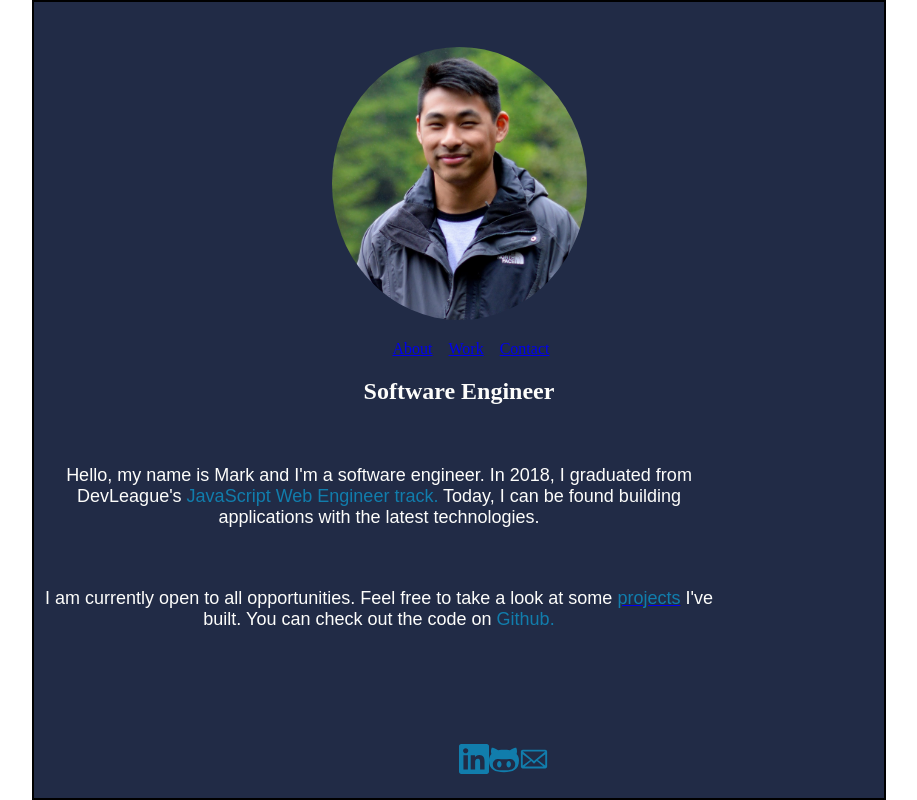
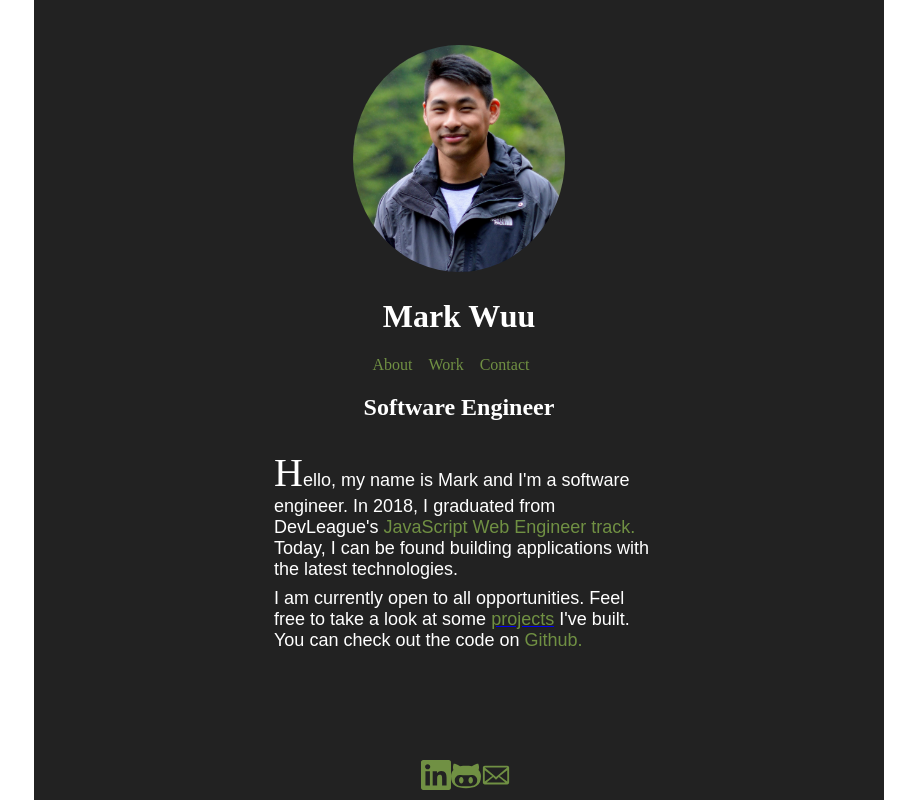
Before and after one commit to markwuu/home-page, a Gatsby app: page / in a window 1280 px wide. Shown: the whole page, without its empty margins (181-1098 px from the left). Built offline with nearby package versions, Linux system fonts and the light colour scheme.

Commit message:
Refactored styled components into UI folder

```diff
--- a/assets/icons.js
+++ b/assets/icons.js
@@ -2,13 +2,13 @@ import React from "react"
 import styled from "styled-components"
 
 const SVG = styled.svg`
-  fill: #117dac;
+  fill: #709043;
   transition: fill 0.35s;
   width: 30px;
   height: 30px;
 
   &:hover {
-    fill: #005073;
+    fill: white;
   }
 `
 
--- a/src/components/UI/Picture.js
+++ b/src/components/UI/Picture.js
@@ -2,7 +2,7 @@ import styled from "styled-components"
 
 export const Image = styled.img`
   z-index: 1;
-  max-width: 30%;
+  max-width: 25%;
   height: auto;
   border-radius: 50%;
 `
--- a/src/components/layout.js
+++ b/src/components/layout.js
@@ -2,17 +2,14 @@ import React from "react"
 import { Link } from "gatsby"
 import styled from "styled-components"
 import { LinkedinIcon, GithubIcon, EmailIcon } from "../../assets/icons"
-// import { NameHeader } from "./UI/Name"
 import { Image } from "../components/UI/Picture"
 import profile from "../../assets/profile.jpg"
 
-const Layout = styled.div`
+const Header = styled.div`
   max-width: 850px;
   font-family: "Domine", serif;
-  border: 2px solid black;
-  text-align: center;
-  background-color: #212b46;
-  color: #fdfdfb;
+  background-color: #222222;
+  color: white;
   padding-top: 3.5%;
 
   position: absolute;
@@ -20,40 +17,42 @@ const Layout = styled.div`
   bottom: 0;
   left: 0;
   right: 0;
-
   margin: auto;
-`
-
-const Header = styled.div`
   text-align: center;
 `
 
 const Footer = styled.div`
   position: fixed;
-  left: 50%;
+  left: 47%;
   bottom: 0;
-  height: 7%;
+  height: 5%;
 `
 
 const ListLink = props => (
   <li style={{ display: `inline-block`, marginRight: `1rem` }}>
-    <Link to={props.to}>{props.children}</Link>
+    <Link style={{ color: `#709043`, textDecoration: `none` }} to={props.to}>
+      {props.children}
+    </Link>
   </li>
 )
 
 export default ({ children }) => (
-  <Layout>
-    <Image src={profile} />
-    <ul style={{ textAlign: `center` }}>
+  <React.Fragment>
+    <Header>
+      <div style={{ textAlign: `center` }}>
+        <Image src={profile} />
+        <h1>Mark Wuu</h1>
+      </div>
       <ListLink to="/">About</ListLink>
       <ListLink to="/work/">Work</ListLink>
       <ListLink to="/contact/">Contact</ListLink>
-    </ul>
-    {children}
+      {children}
+    </Header>
+
     <Footer>
       <LinkedinIcon />
       <GithubIcon />
       <EmailIcon />
     </Footer>
-  </Layout>
+  </React.Fragment>
 )
--- a/src/pages/index.js
+++ b/src/pages/index.js
@@ -5,34 +5,35 @@ import styled from "styled-components"
 
 const Container = styled.div`
   font-size: 18px;
-  padding-inline-end: 10rem;
+  max-width: 390px;
+  margin: 0 auto;
 `
 
 const StyledLink = styled.a`
-  color: #117dac;
+  color: #709043;
   transition: 0.4s;
   text-decoration: none;
 
   &:hover {
-    color: #005073;
+    color: white;
   }
 `
 
 const StyledSpan = styled.span`
-  color: #117dac;
+  color: #709043;
   transition: 0.4s;
   text-decoration: none;
 
   &:hover {
-    color: #005073;
+    color: white;
   }
 `
 
 const Paragraph = styled.div`
-  padding-top: 10px;
-  margin-top: 50px;
-  margin-bottom: 30px;
+  padding-top: 8px;
+  padding-left: 10px;
   font-family: "Source Sans Pro", sans-serif;
+  text-align: left;
 `
 
 export default () => (
@@ -40,8 +41,9 @@ export default () => (
     <h2>Software Engineer</h2>
     <Container>
       <Paragraph>
-        Hello, my name is Mark and I'm a software engineer. In 2018, I graduated
-        from DevLeague's{" "}
+        <span style={{ fontSize: `40px`, fontFamily: `Domine` }}>H</span>ello,
+        my name is Mark and I'm a software engineer. In 2018, I graduated from
+        DevLeague's{" "}
         <StyledLink href="https://www.devleague.com/javascript-web-engineer">
           JavaScript Web Engineer track.
         </StyledLink>{" "}
```
Also changed, not shown: src/components/UI/Paragraph.js (added, +7 -0 lines), src/pages/contact.js (+1 -8 lines), src/pages/work.js (+1 -8 lines).
